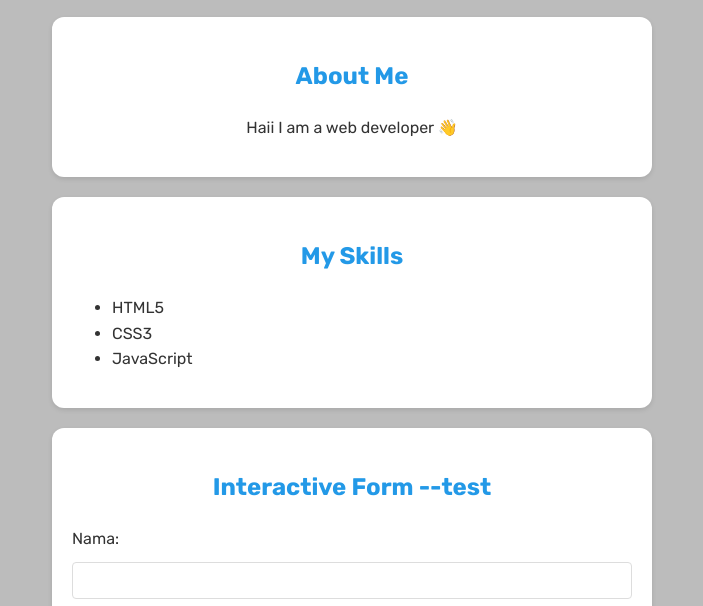
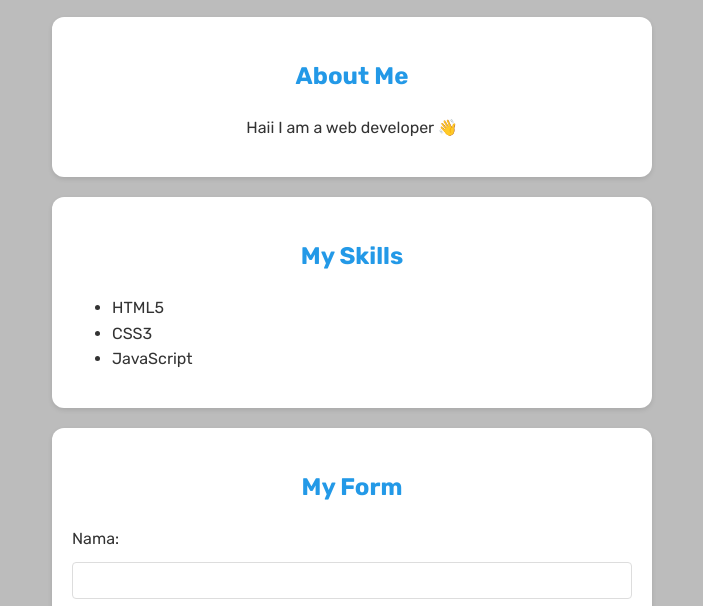
Before and after one commit to reztechcode/test-productzilla-2, a plain HTML site: page index.html in a window 1280 px wide. Shown: the part 174-780 px from the top of the page, without its empty margins (288-991 px from the left). Drawn offline with Linux system fonts and the light colour scheme.

Commit message:
feat: change heading form

```diff
--- a/index.html
+++ b/index.html
@@ -33,7 +33,7 @@
       </div>
 
       <div class="card">
-        <h2>Interactive Form --test</h2>
+        <h2>My Form</h2>
         <form id="form" class="form-control">
           <label for="my-name">Nama:</label>
           <input type="text" id="my-name" required />
```
